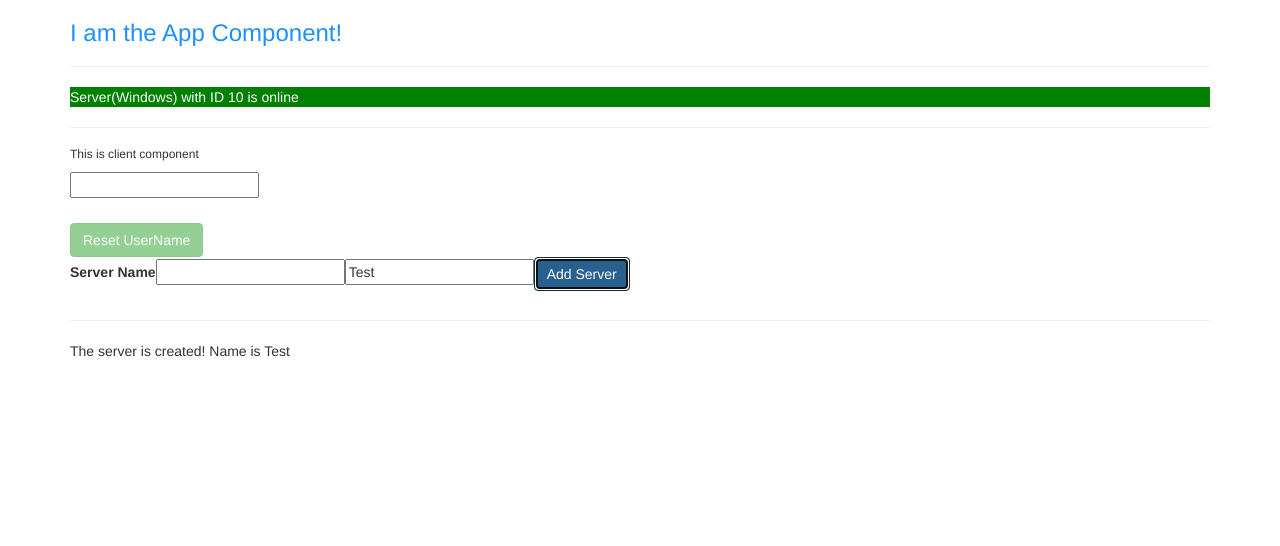
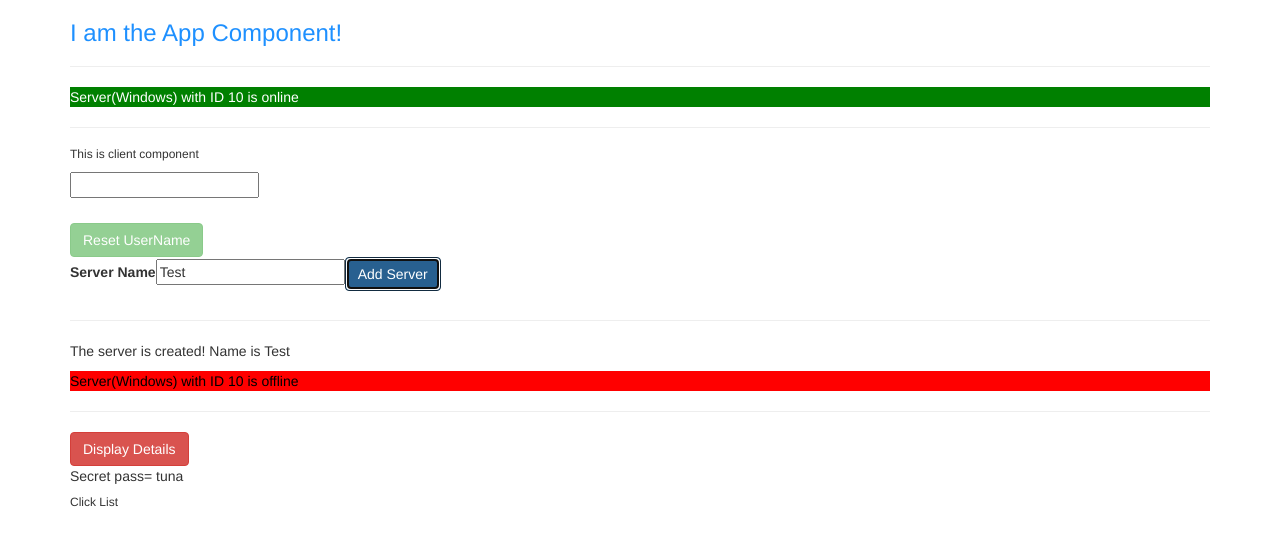
Before and after one commit to ibrhmoguz/angular.basics, an Angular app: page / in a window 1280 px wide. Both pictures are taken after a click on the button "Add Server". Shown: the top 546 px of the page. Built offline with nearby package versions, Linux system fonts and the light colour scheme.

Commit message:
Server list listed in servers component.

```diff
--- a/src/app/server/server.component.html
+++ b/src/app/server/server.component.html
@@ -1,4 +1,5 @@
 <p
-    [ngStyle]="{backgroundColor: getBackgroundColor(), color: getForeColor()}">
+    [ngStyle]="{backgroundColor: getBackgroundColor(), color: getForeColor()}"
+    [ngClass]="{online: status==='online'}">
     Server({{getServerOS()}}) with ID {{ serverId }} is {{ status }}
 </p>
--- a/src/app/servers/servers.component.css
+++ b/src/app/servers/servers.component.css
@@ -0,0 +1,3 @@
+.whiteColor{
+    color: white
+ }
--- a/src/app/servers/servers.component.html
+++ b/src/app/servers/servers.component.html
@@ -1,8 +1,8 @@
 <label>Server Name</label>
-<input
+<!-- <input
     type="text"
     class="form-group"
-    (input)="onUpdateServerName($event)" />
+    (input)="onUpdateServerName($event)" /> -->
 <input
     type="text"
     class="form-group"
@@ -19,3 +19,20 @@
 <!-- <p>{{allowNewServer}}</p>
 <p [innerText]="allowNewServer"></p> -->
 <p>{{serverCreationStatus}}</p>
+<app-server *ngFor="let server of servers"></app-server>
+
+<hr>
+
+<button
+    class="btn btn-danger"
+    (click)="onButtonClick()">
+    Display Details
+</button>
+<p [ngStyle]="{display:isDisplayed}">Secret pass= tuna</p>
+<h6>Click List</h6>
+<p
+    *ngFor="let click of clicks"
+    [ngStyle]="{backgroundColor: getBackgroundColor(click)}"
+    [ngClass]="{whiteColor: click>=5}">
+    Status is {{click}}
+</p>
--- a/src/app/servers/servers.component.ts
+++ b/src/app/servers/servers.component.ts
@@ -9,6 +9,10 @@ export class ServersComponent implements OnInit {
   allowNewServer = false;
   serverCreationStatus = 'No server was created!';
   serverName = 'Test';
+  servers = [];
+  isDisplayed = 'block';
+  clicks = [];
+  counter = 1;
 
   constructor() {
     setTimeout(() => {
@@ -20,6 +24,7 @@ export class ServersComponent implements OnInit {
   }
 
   onCreateServer() {
+    this.servers.push(this.serverName);
     this.serverCreationStatus = 'The server is created! Name is ' + this.serverName;
   }
 
@@ -27,4 +32,14 @@ export class ServersComponent implements OnInit {
     //console.log(event.target);
     this.serverName = (<HTMLInputElement>event.target).value;
   }
+
+  onButtonClick() {
+    this.clicks.push(this.counter);
+    this.counter++;
+    this.isDisplayed === 'none' ? this.isDisplayed = 'block' : this.isDisplayed = 'none';
+  }
+
+  getBackgroundColor(click) {
+    return click >= 5 ? 'blue' : 'white';
+  }
 }
```
